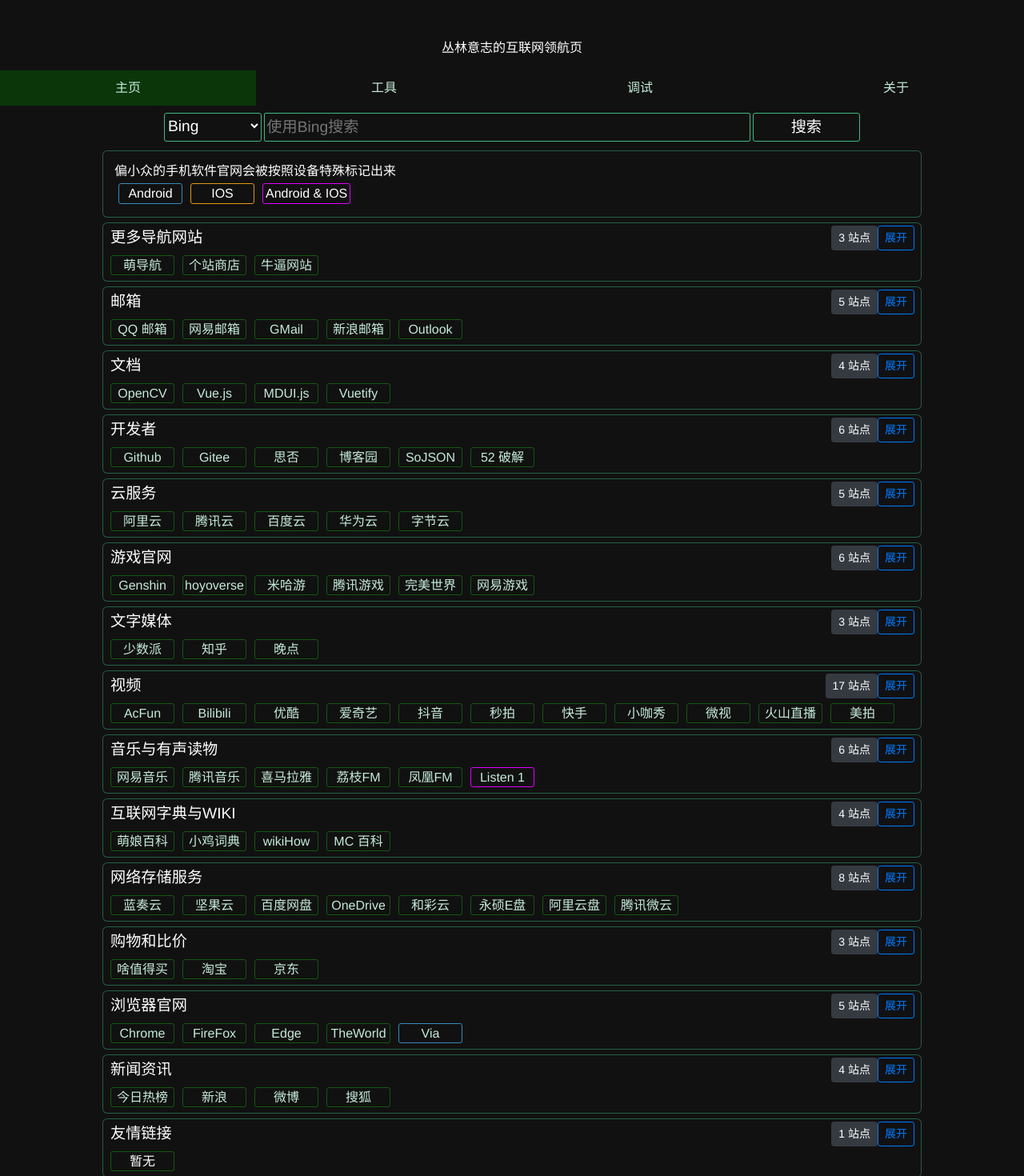
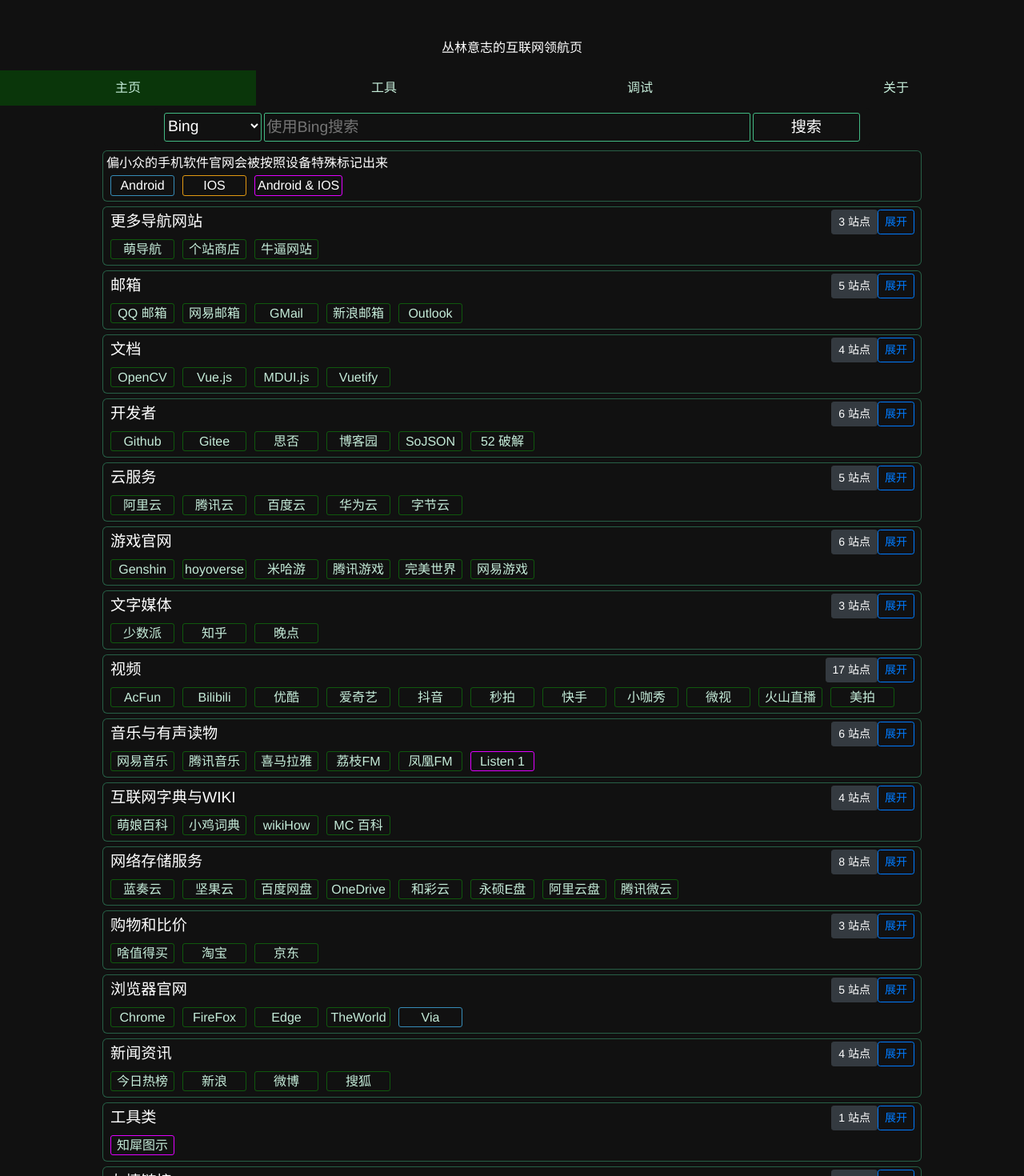
Before and after one commit to conglinyizhi/NavigationCenter, a Vue app: page / in a window 1280 px wide. Shown: the top 1470 px of the page at 80% size. Built offline with nearby package versions, Linux system fonts and the light colour scheme.

Commit message:
添加 灵犀思维导图；修改样式错误

```diff
--- a/src/components/navigation.vue
+++ b/src/components/navigation.vue
@@ -1,6 +1,6 @@
 <template>
   <div class="linkCardGroup">
-    <div style="margin:10px">
+    <div class="linkCardHeadTip">
       <div>
         偏小众的手机软件官网会被按照设备特殊标记出来
       </div>
@@ -225,6 +225,17 @@ let siteData = [
     ],
   },
   {
+    title: "工具类",
+    list: [
+      {
+        title: "知犀图示",
+        alt: "知犀思维导图",
+        url: "https://www.zhixi.com",
+        all: true,
+      },
+    ],
+  },
+  {
     title: "友情链接",
     list: [{ title: "暂无", url: "?", close: "暂时没有友情链接" }],
   },
@@ -308,6 +319,7 @@ export default {
   min-width: 5rem;
   max-width: 7rem;
   line-height: 1.1rem;
+  transition: all 0.2s;
   &:hover {
     border-color: #13ff0b;
   }
@@ -340,6 +352,8 @@ export default {
     border-color: @color;
   }
 }
+.linkCardHeadTip {
+  margin: 10;
   .android {
     @color: rgb(54, 140, 183);
     .tipFather();
@@ -354,7 +368,21 @@ export default {
     .linkCardTips();
     animation: flashLinkCard 2s infinite;
   }
-
+}
+.linkCardLine {
+  .android {
+    .linkCard();
+    border-color: rgb(54, 140, 183);
+  }
+  .ios {
+    .linkCard();
+    border-color: rgb(226, 153, 18);
+  }
+  .all {
+    .linkCard();
+    animation: flashLinkCard 2s infinite;
+  }
+}
 @keyframes flashLinkCard {
   0%,
   to {
```
Lines whose indentation alone changed are shown as unchanged.
